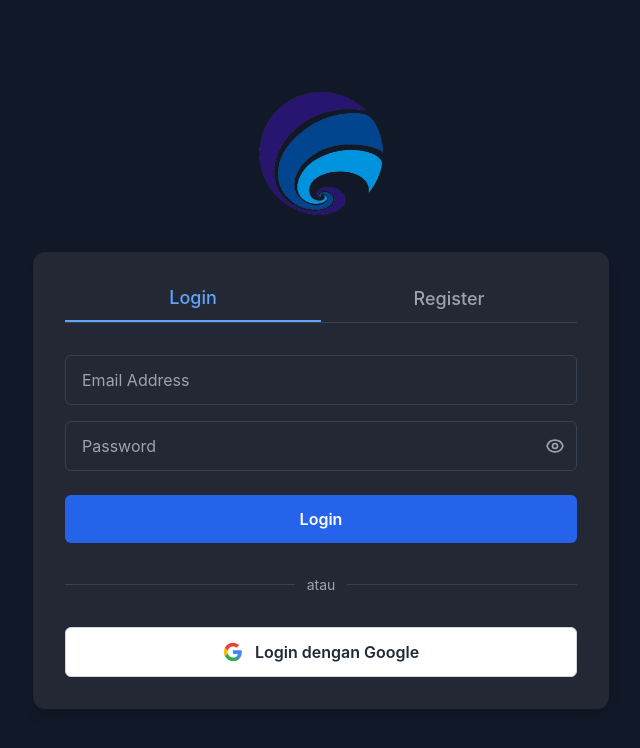
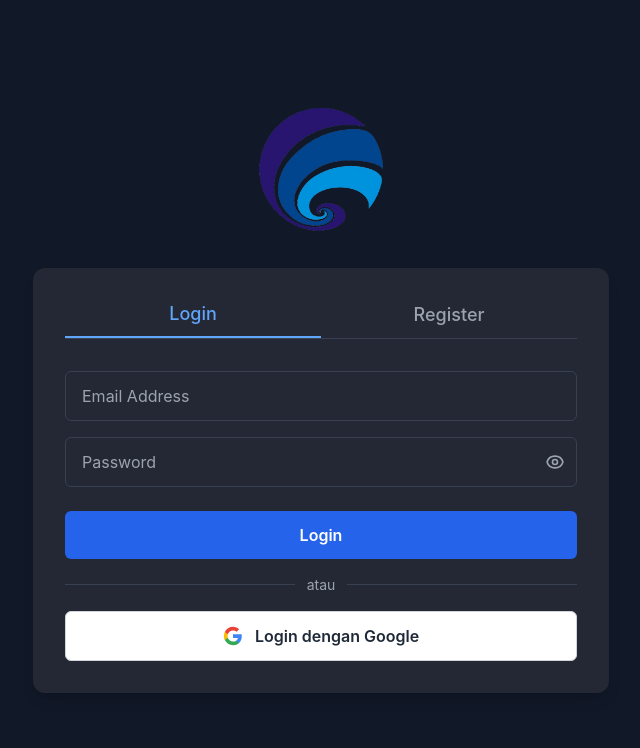
Before and after one commit to DAFAAHMADFAHRISI/Silang-Frontend, a React (Create React App) app: page /Login in a window 1280 px wide. Shown: the top 748 px of the page, without its empty margins (319-959 px from the left). Built offline with nearby package versions, Linux system fonts and the light colour scheme.

Commit message:
fix/pages

```diff
--- a/src/Page/Login.tsx
+++ b/src/Page/Login.tsx
@@ -167,7 +167,7 @@
             </button>
 
             {/* Divider */}
-            <div className="flex items-center my-4">
+            <div className="flex items-center my-0">
               <div className="flex-1 border-t border-gray-700"></div>
               <span className="px-3 text-gray-400 text-sm">atau</span>
               <div className="flex-1 border-t border-gray-700"></div>
```
